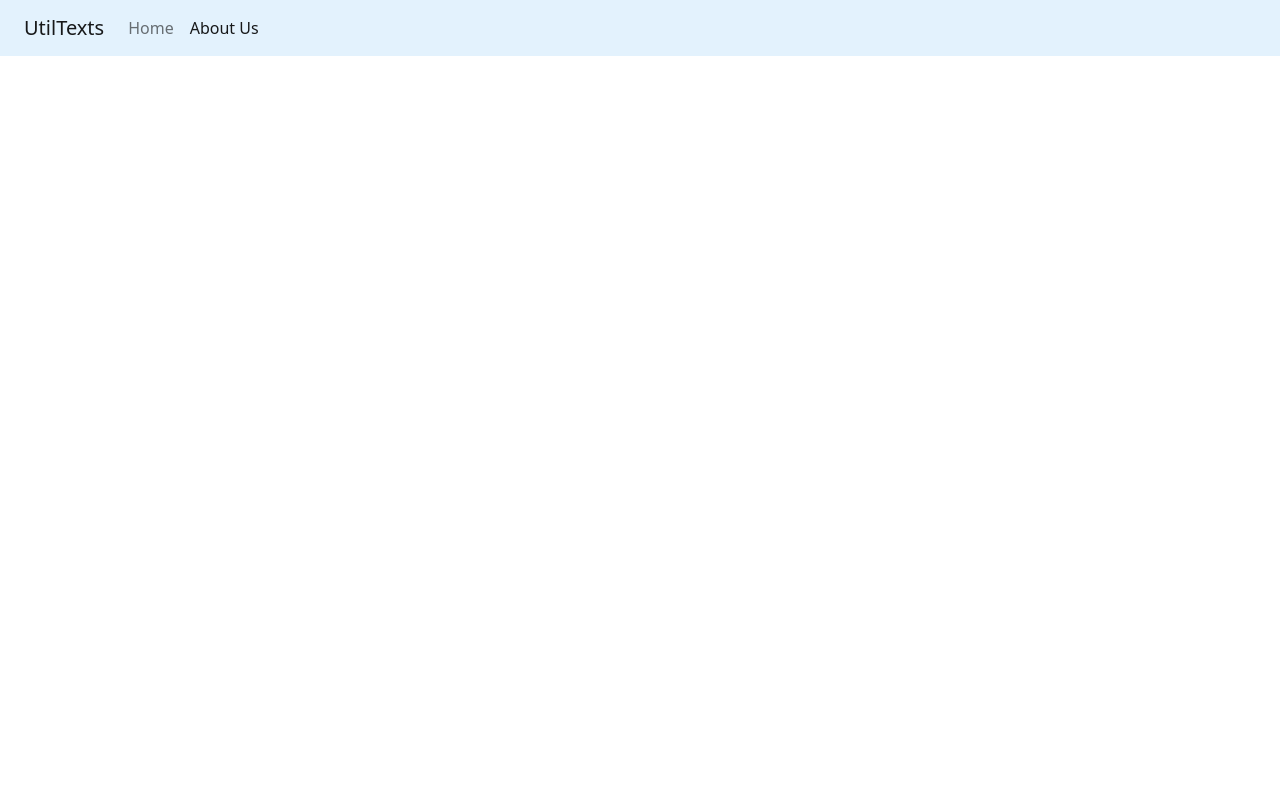
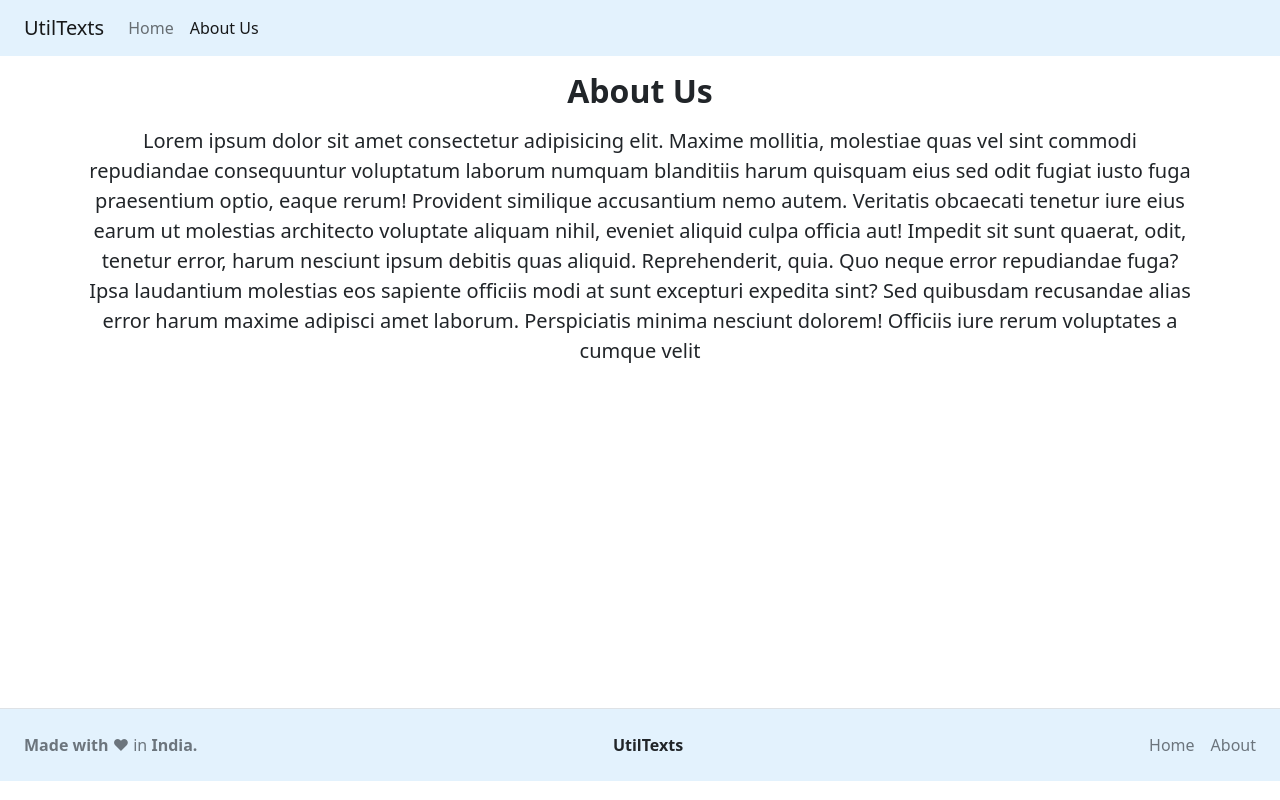
Before and after one commit to satyam-1103/UtilTexts, a Django app: page /about-us/ in a window 1280 px wide. Run offline with Django 4.2, Linux system fonts and the light colour scheme.

Commit message:
Project Completed

```diff
--- a/mysite/views.py
+++ b/mysite/views.py
@@ -5,66 +5,70 @@ def index(request):
     return render(request, "index.html")
 
 def analyze(request):
-    data = request.GET.get('text', 'default')
-    removepunc = request.GET.get('removepunc', 'off')
-    fullcaps = request.GET.get('fullcaps', 'off')
-    newlineremover = request.GET.get('newlineremover', 'off')
-    removespaces = request.GET.get('spaceremover', "off")
-    countchar = request.GET.get('countchar','off')
+    data = request.POST.get('text', 'default')
+    removepunc = request.POST.get('removepunc', 'off')
+    fullcaps = request.POST.get('fullcaps', 'off')
+    newlineremover = request.POST.get('newlineremover', 'off')
+    removespaces = request.POST.get('spaceremover', "off")
+    countchar = request.POST.get('counter','off')
 
     #
     # REMOVE PUNCTUATION MARKS
     #
     if removepunc == 'on':
-        punctuations = ''' !()-[]{};:'"\,<>./?@#$%^&*_~ '''
+        punctuations = '''!()-[]{};:'"\,<>./?@#$%^&*_~'''
         analyzed = ""
         for char in data:
             if char not in punctuations:
                 analyzed = analyzed + char
 
         params = {'purpose': 'Removed Punctuations', 'analyzed_text': analyzed}
-        return render(request, "analyze.html", params)
+        data = analyzed
+        # return render(request, "analyze.html", params)
     #
     # TO UPPERCASE THE GIVEN TEXT
     #
-    elif(fullcaps == "on"):
+    if(fullcaps == "on"):
         analyzed = ""
         for char in data:
             analyzed = analyzed + char.upper()
 
         params = {'purpose': 'Changed to uppercase', 'analyzed_text': analyzed}
-        return render(request, "analyze.html", params)
+        data = analyzed
+        # return render(request, "analyze.html", params)
     #
     # TO REMOVE NEW LINE CHARACTER FROM THE GIVEN STRING
     #
-    elif(newlineremover == "on"):
+    if(newlineremover == "on"):
         analyzed = ""
         for char in data:
-            if char != "\n":
+            if char != "\n" and char!= "\r":
                 analyzed = analyzed + char
         params = {'purpose': 'Removed new Line characters.', 'analyzed_text': analyzed}
-        return render(request, "analyze.html", params)
+        data = analyzed
+        # return render(request, "analyze.html", params)
     #
     # Remove Spaces
     #
-    elif(removespaces == "on"):
+    if(removespaces == "on"):
         analyzed = ""
         for char in data:
             if not char == " ":
                 analyzed = analyzed + char
 
         params = {'purpose': 'Removed any spaces', 'analyzed_text': analyzed}
-        return render(request, "analyze.html", params)
+        data = analyzed
+        # return render(request, "analyze.html", params)
     #
     # Count Characters
     #
     elif(countchar == "on"):
         counter = len(data)
         params = {'purpose': 'Counted characters', 'analyzed_text': counter}
-        return render(request, "analyze.html", params)
+        data = analyzed
+        # return render(request, "analyze.html", params)
 
-    else:
-        return HttpResponse("ERROR ")
+    return render(request, "analyze.html", params)
 
 def about(request):
     return render(request, "about.html")
--- a/templates/about.html
+++ b/templates/about.html
@@ -26,6 +26,40 @@
   </div>
 </nav>
 
+  <div class="container mt-3">
+    <h3 class="text-center fs-2">
+      <strong>About Us</strong>
+    </h3>
+
+    <p class="text-center mt-3 fs-5">
+      Lorem ipsum dolor sit amet consectetur adipisicing elit. Maxime mollitia,
+molestiae quas vel sint commodi repudiandae consequuntur voluptatum laborum
+numquam blanditiis harum quisquam eius sed odit fugiat iusto fuga praesentium
+optio, eaque rerum! Provident similique accusantium nemo autem. Veritatis
+obcaecati tenetur iure eius earum ut molestias architecto voluptate aliquam
+nihil, eveniet aliquid culpa officia aut! Impedit sit sunt quaerat, odit,
+tenetur error, harum nesciunt ipsum debitis quas aliquid. Reprehenderit,
+quia. Quo neque error repudiandae fuga? Ipsa laudantium molestias eos
+sapiente officiis modi at sunt excepturi expedita sint? Sed quibusdam
+recusandae alias error harum maxime adipisci amet laborum. Perspiciatis
+minima nesciunt dolorem! Officiis iure rerum voluptates a cumque velit
+    </p>
+  </div>
+
+  <footer class="d-flex flex-wrap justify-content-between align-items-center py-3 border-top px-3" style="background-color: #e3f2fd;
+  margin-top: 342px;">
+    <p class="col-md-4 mb-0 text-muted mx-2">
+      <strong>Made with ❤ </strong>
+      in <strong>India.</strong>
+    </p>
+
+    <a href="/" class="navbar-brand"><strong>UtilTexts</strong></a>
+    <ul class="nav col-md-4 justify-content-end">
+      <li class="nav-item"><a href="/" class="nav-link px-2 text-muted">Home</a></li>
+      <li class="nav-item"><a href="/about-us" class="nav-link px-2 text-muted">About</a></li>
+    </ul>
+  </footer>
+
   <script src="https://cdn.jsdelivr.net/npm/bootstrap@5.2.0/dist/js/bootstrap.bundle.min.js" integrity="sha384-A3rJD856KowSb7dwlZdYEkO39Gagi7vIsF0jrRAoQmDKKtQBHUuLZ9AsSv4jD4Xa" crossorigin="anonymous"></script>
 </body>
 </html>
--- a/templates/analyze.html
+++ b/templates/analyze.html
@@ -34,8 +34,8 @@
 
     <div class="container mt-3">
         <h3 class="text-center fs-3">Your Analyzed text - {{purpose}}</h3>
-  <p class="text-center fs-4">
-    {{analyzed_text}}
+  <p>
+        <pre class="text-center fs-4">{{analyzed_text}} </pre>
   </p>
     </div>
 
```
Also changed, not shown: templates/index.html (+16 -1 lines).
